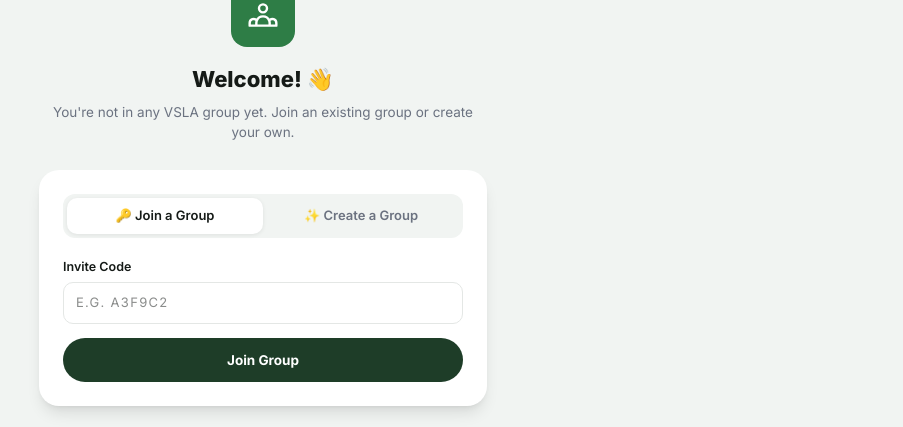
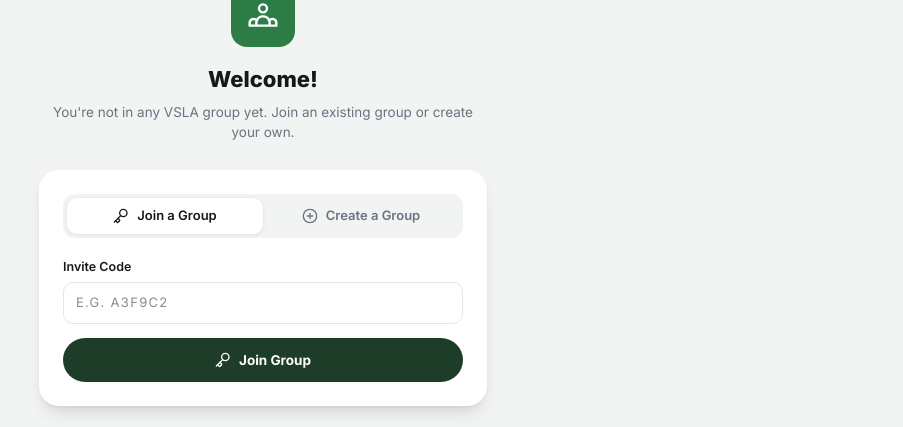
Before and after one commit to Boss-Tet/InclusionX-finovate-, a Next.js app: page /dashboard in a window 1280 px wide. Shown: the part 177-604 px from the top of the page, without its empty margins (377-1280 px from the left). Built offline with nearby package versions, Linux system fonts and the light colour scheme; no server answers.

Commit message:
feat: add GroupOnboarding template with join and create group functionality

```diff
--- a/components/templates/GroupOnboarding/GroupOnboarding.tsx
+++ b/components/templates/GroupOnboarding/GroupOnboarding.tsx
@@ -3,6 +3,7 @@
 import React, { useState } from 'react';
 import { useRouter } from 'next/navigation';
 import { setActiveGroupId } from '@/lib/api/client';
+import { Key, PlusCircle, CheckCircle, Copy, Check } from 'lucide-react';
 
 /* ─── Design tokens ────────────────────────────────────────────── */
 const brandGreen = '#2E7D46';
@@ -116,10 +117,10 @@ function JoinGroupPanel({ onSuccess }: { onSuccess: (groupId: string) => void })
         type="button"
         onClick={handleJoin}
         disabled={loading}
-        className="w-full rounded-full py-3 text-[13.5px] font-bold text-white transition-opacity hover:opacity-90 disabled:opacity-60"
+        className="flex w-full items-center justify-center gap-2 rounded-full py-3 text-[13.5px] font-bold text-white transition-opacity hover:opacity-90 disabled:opacity-60"
         style={{ background: btnGreen, border: 'none', fontFamily: 'inherit' }}
       >
-        {loading ? 'Joining…' : 'Join Group'}
+        {loading ? 'Joining…' : <><Key className="h-4 w-4" /> Join Group</>}
       </button>
     </div>
   );
@@ -257,10 +258,10 @@ function CreateGroupPanel({ onSuccess }: { onSuccess: (groupId: string, inviteCo
         type="button"
         onClick={handleCreate}
         disabled={loading}
-        className="w-full rounded-full py-3 text-[13.5px] font-bold text-white transition-opacity hover:opacity-90 disabled:opacity-60"
+        className="flex w-full items-center justify-center gap-2 rounded-full py-3 text-[13.5px] font-bold text-white transition-opacity hover:opacity-90 disabled:opacity-60"
         style={{ background: btnGreen, border: 'none', fontFamily: 'inherit' }}
       >
-        {loading ? 'Creating Group…' : 'Create Group'}
+        {loading ? 'Creating Group…' : <><PlusCircle className="h-4 w-4" /> Create Group</>}
       </button>
     </div>
   );
@@ -289,8 +290,8 @@ function GroupCreatedModal({ inviteCode, onContinue }: { inviteCode: string; onC
           </svg>
         </div>
 
-        <h2 className="mb-1 text-center text-[18px] font-extrabold" style={{ color: inkColor }}>
-          Group Created! 🎉
+        <h2 className="mb-1 flex items-center justify-center gap-2 text-center text-[18px] font-extrabold" style={{ color: inkColor }}>
+          Group Created! <CheckCircle className="h-5 w-5 text-[#2E7D46]" />
         </h2>
         <p className="mb-5 text-center text-[13px]" style={{ color: inkSoft }}>
           Share this invite code with your group members so they can join.
@@ -306,14 +307,14 @@ function GroupCreatedModal({ inviteCode, onContinue }: { inviteCode: string; onC
           <button
             type="button"
             onClick={copy}
-            className="ml-3 rounded-[8px] px-3 py-1.5 text-[12px] font-bold transition-colors"
+            className="ml-3 flex items-center gap-1.5 rounded-[8px] px-3 py-1.5 text-[12px] font-bold transition-colors"
             style={{
               background: copied ? brandGreen : 'transparent',
               color: copied ? '#fff' : brandGreen,
               border: `1px solid ${brandGreen}`,
             }}
           >
-            {copied ? 'Copied!' : 'Copy'}
+            {copied ? <><Check className="h-3.5 w-3.5" /> Copied!</> : <><Copy className="h-3.5 w-3.5" /> Copy</>}
           </button>
         </div>
 
@@ -371,7 +372,7 @@ export function GroupOnboarding({ userName }: { userName?: string }) {
               </svg>
             </div>
             <h1 className="text-[22px] font-extrabold" style={{ color: inkColor }}>
-              Welcome{userName ? `, ${userName.split(' ')[0]}` : ''}! 👋
+              Welcome{userName ? `, ${userName.split(' ')[0]}` : ''}!
             </h1>
             <p className="mt-1.5 text-[13.5px]" style={{ color: inkSoft }}>
               You&apos;re not in any VSLA group yet. Join an existing group or create your own.
@@ -397,7 +398,13 @@ export function GroupOnboarding({ userName }: { userName?: string }) {
                     boxShadow: tab === t ? '0 1px 4px rgba(0,0,0,0.08)' : 'none',
                   }}
                 >
-                  {t === 'join' ? '🔑 Join a Group' : '✨ Create a Group'}
+                  <span className="flex items-center justify-center gap-2">
+                    {t === 'join' ? (
+                      <><Key className="h-4 w-4" /> Join a Group</>
+                    ) : (
+                      <><PlusCircle className="h-4 w-4" /> Create a Group</>
+                    )}
+                  </span>
                 </button>
               ))}
             </div>
```
